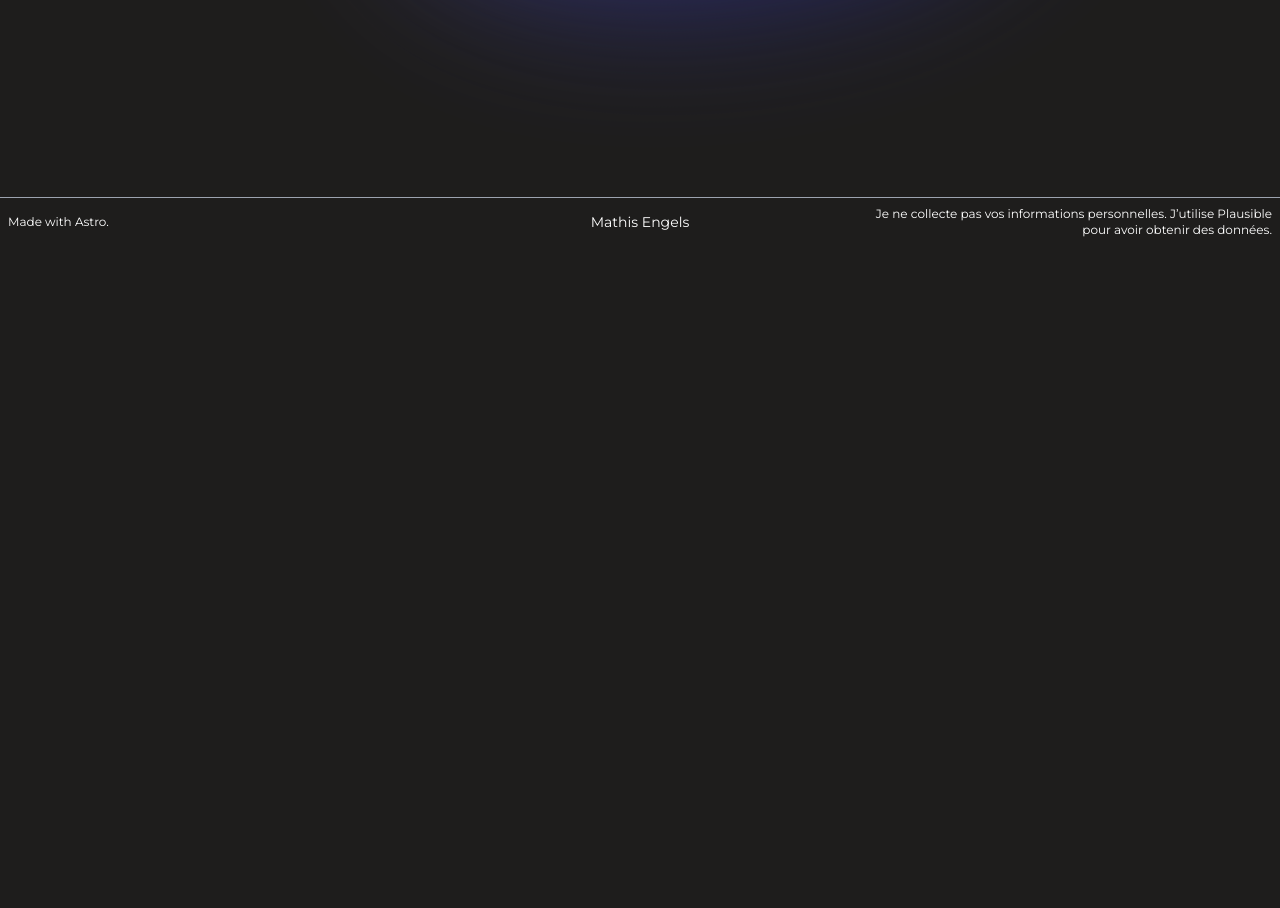
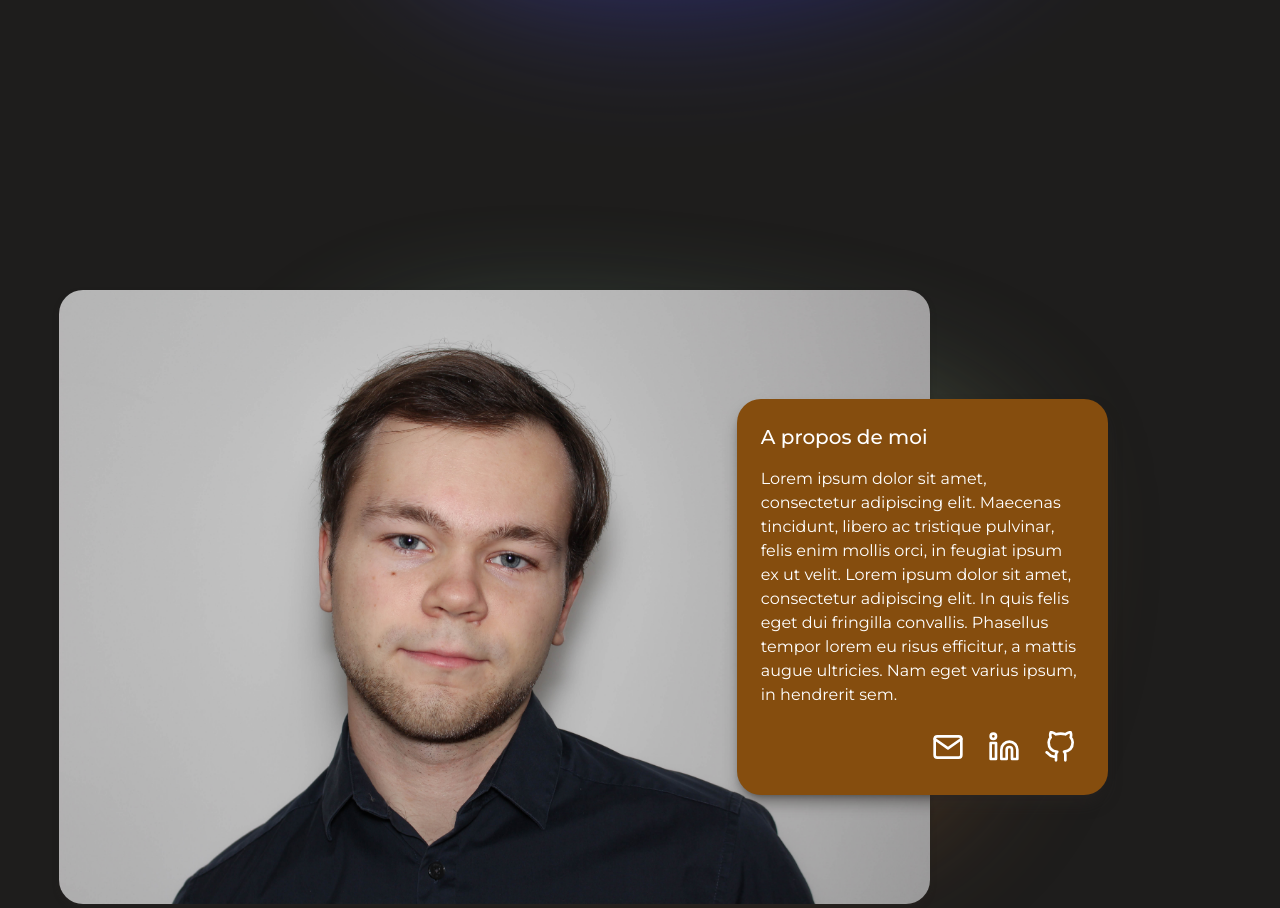
Before and after one commit to MathisEngels/mathisengels.fr, an Astro site: page / in a window 1280 px wide. Shown: the part 603-1511 px from the top of the page. Before the commit the page ends 849 px from the top, so only its background shows below. Built offline with nearby package versions, Linux system fonts and the light colour scheme; Astro itself is replaced by a stand-in of ours.

Commit message:
feat: add About-me component and GitHub, Mail and Linkedin icons

```diff
--- /dev/null
+++ b/src/components/About-me.astro
@@ -0,0 +1,86 @@
+---
+import { Image } from 'astro:assets'
+import aboutMe from '../images/About_me.jpg'
+import GitHubIcon from './GitHubIcon.astro'
+import LinkedinIcon from './LinkedinIcon.astro'
+import MailIcon from './MailIcon.astro'
+---
+
+<section id="about">
+    <div class="about-container">
+        <Image class="image" src={aboutMe} alt="Mathis Engels" />
+        <div class="text-container">
+            <h2 class="text-xl font-medium">A propos de moi</h2>
+            <p>
+                Lorem ipsum dolor sit amet, consectetur adipiscing elit. Maecenas tincidunt, libero ac tristique pulvinar, felis enim mollis orci, in feugiat ipsum ex ut velit. Lorem ipsum dolor sit
+                amet, consectetur adipiscing elit. In quis felis eget dui fringilla convallis. Phasellus tempor lorem eu risus efficitur, a mattis augue ultricies. Nam eget varius ipsum, in hendrerit
+                sem.
+            </p>
+            <div class="links">
+                <a href="#contact"><MailIcon /></a>
+                <a href="https://linkedin.com/in/mathisengels"><LinkedinIcon /></a>
+                <a href="https://github.com/MathisEngels"><GitHubIcon /></a>
+            </div>
+        </div>
+    </div>
+    <div class="blob-container">
+        <div class="blob"></div>
+    </div>
+</section>
+<style>
+    #about {
+        @apply relative flex items-center justify-center min-h-screen;
+
+        .about-container {
+            @apply flex flex-col px-4;
+            @apply md:flex-row max-w-[1000px];
+
+            .image {
+                @apply rounded-3xl z-10 h-full shadow-md shadow-stone-800/50;
+                @apply md:w-[90%] md:-ml-[10%];
+            }
+
+            .text-container {
+                @apply relative -mt-6 m-4 p-6 flex flex-col gap-4 bg-yellow-800 rounded-3xl z-10 shadow-lg shadow-stone-800/50;
+                @apply md:-ml-[20%] md:my-auto md:min-w-[300px] md:max-w-[500px];
+
+                .links {
+                    @apply flex gap-2 self-end;
+
+                    a {
+                        @apply p-2 rounded transition-all hover:bg-gray-400/20;
+                    }
+                }
+            }
+        }
+
+        .blob-container {
+            @apply absolute top-0 left-0 size-1/2;
+            transform: translate(50%, 50%);
+            z-index: -1;
+
+            .blob {
+                @apply opacity-75 size-full;
+                scale: 1.2;
+                background: linear-gradient(180deg, #82c7a6 0%, #693e16 51.5%, #956437 100%);
+                z-index: -1;
+                animation: blob-animation-2 20s infinite alternate forwards;
+                transform-origin: center;
+                filter: blur(70px);
+            }
+        }
+    }
+
+    @keyframes blob-animation-2 {
+        0% {
+            border-radius: 42% 58% 58% 42% / 30% 30% 70% 70%;
+        }
+        50% {
+            border-radius: 23% 77% 15% 85% / 75% 28% 72% 25%;
+        }
+        100% {
+            border-radius: 46% 37% 25% 41% / 42% 52% 17% 58%;
+            scale: 1;
+        }
+    }
+</style>
--- /dev/null
+++ b/src/components/GitHubIcon.astro
@@ -0,0 +1 @@
+<svg class="h-8 w-8"  viewBox="0 0 24 24"  fill="none"  stroke="currentColor"  stroke-width="2"  stroke-linecap="round"  stroke-linejoin="round">  <path d="M9 19c-5 1.5-5-2.5-7-3m14 6v-3.87a3.37 3.37 0 0 0-.94-2.61c3.14-.35 6.44-1.54 6.44-7A5.44 5.44 0 0 0 20 4.77 5.07 5.07 0 0 0 19.91 1S18.73.65 16 2.48a13.38 13.38 0 0 0-7 0C6.27.65 5.09 1 5.09 1A5.07 5.07 0 0 0 5 4.77a5.44 5.44 0 0 0-1.5 3.78c0 5.42 3.3 6.61 6.44 7A3.37 3.37 0 0 0 9 18.13V22" /></svg>
--- /dev/null
+++ b/src/components/LinkedinIcon.astro
@@ -0,0 +1 @@
+<svg class="h-8 w-8"  viewBox="0 0 24 24"  fill="none"  stroke="currentColor"  stroke-width="2"  stroke-linecap="round"  stroke-linejoin="round">  <path d="M16 8a6 6 0 0 1 6 6v7h-4v-7a2 2 0 0 0-2-2 2 2 0 0 0-2 2v7h-4v-7a6 6 0 0 1 6-6z" />  <rect x="2" y="9" width="4" height="12" />  <circle cx="4" cy="4" r="2" /></svg>
--- /dev/null
+++ b/src/components/MailIcon.astro
@@ -0,0 +1 @@
+<svg class="h-8 w-8"  viewBox="0 0 24 24"  fill="none"  stroke="currentColor"  stroke-width="2"  stroke-linecap="round"  stroke-linejoin="round">  <path d="M4 4h16c1.1 0 2 .9 2 2v12c0 1.1-.9 2-2 2H4c-1.1 0-2-.9-2-2V6c0-1.1.9-2 2-2z" />  <polyline points="22,6 12,13 2,6" /></svg>
--- a/src/pages/index.astro
+++ b/src/pages/index.astro
@@ -1,8 +1,10 @@
 ---
+import AboutMe from '../components/About-me.astro'
 import Hero from '../components/Hero.astro'
 import Layout from '../layouts/Layout.astro'
 ---
 
 <Layout title="title">
     <Hero status="available" />
+    <AboutMe />
 </Layout>
```
Also changed, not shown: src/images/About_me.jpg (added).
